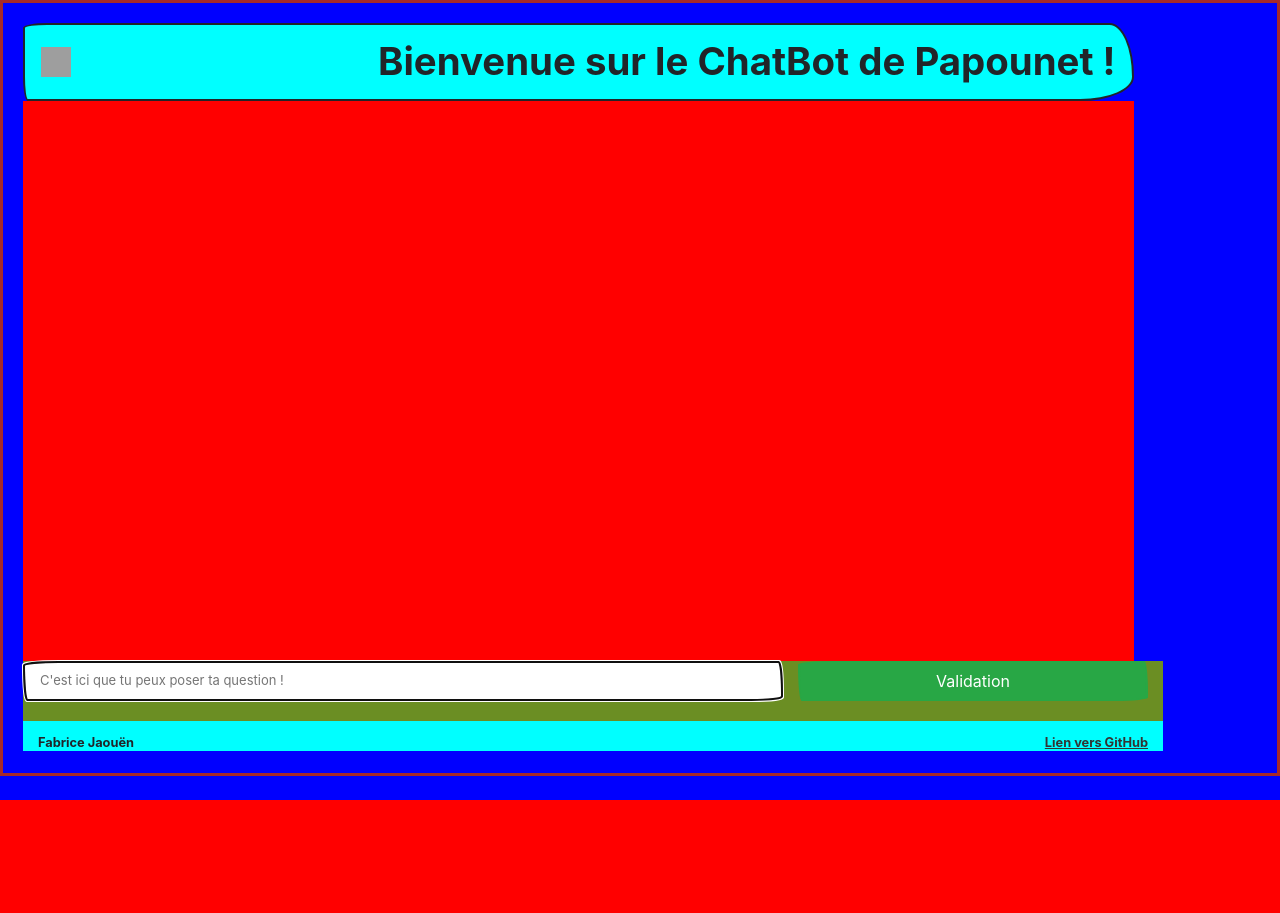
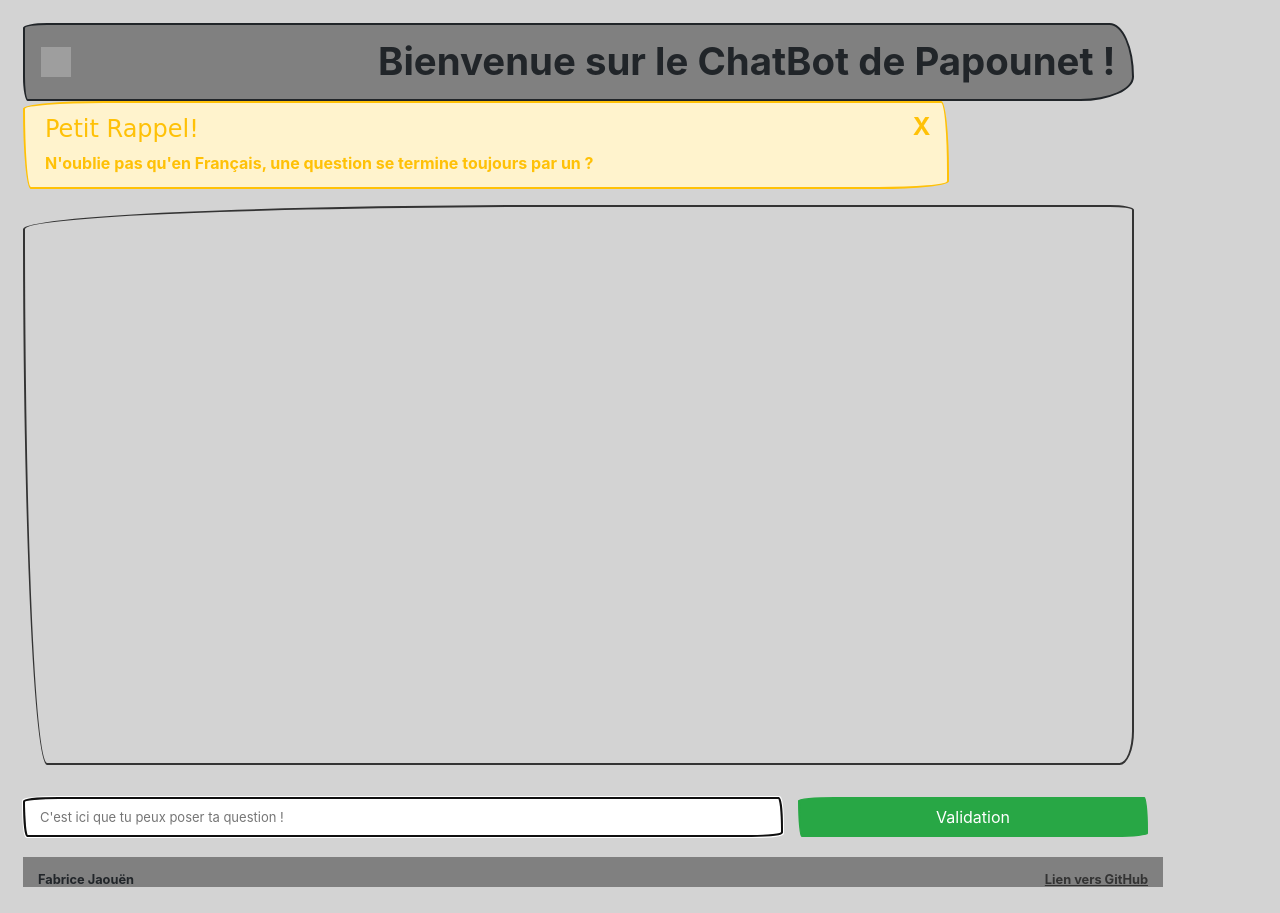
Before and after one commit to Fabrice-64/0C_Project_7, a Flask app: page / in a window 1280 px wide. Before the commit the page ends 800 px from the top, so only its background shows below. Run offline with Flask 2, Linux system fonts and the light colour scheme; some libraries are stand-ins or nearby versions; some web fonts are replaced; grey boxes are pictures that could not be loaded.

Commit message:
Correct path for JQuery script

```diff
--- /dev/null
+++ b/chatbot/app/static/process_input.js
@@ -0,0 +1,15 @@
+$(function() {
+    $("#validate").bind('click', function(){
+      $.getJSON($SCRIPT_ROOT + '/process_question', {
+      question: $('input[name="question"]').val()
+      }, function(data){
+        $("#dialogue_box").append('<div class="row align-items-start mb-3"><row_box class=col-4>' + data.question + '</row_box>\
+          <row_box class=col-4>' + data.wikipedia_response +'</row_box><row_box class=col-4><img src='+ data.google_map +'width="100px" height="100px"></row_box>');
+        var element = document.getElementById("dialogue_box");
+        element.scrollIntoView({block:"end"});
+    });
+
+    var clear_question = document.getElementById("question");
+    clear_question.value = "";
+  });
+});
--- a/chatbot/app/templates/question.html
+++ b/chatbot/app/templates/question.html
@@ -7,45 +7,18 @@
     <script src="{{ url_for('static', filename='scripts/bootstrap.min.js') }}"></script>
     <link rel="stylesheet" href="{{ url_for('static', filename='styles/bootstrap.min.css') }}">
     <meta name="viewport" content="width=device-width, initial-scale=1, shrink-to-fit=no">
-
-      <script type=text/javascript>
-        $SCRIPT_ROOT = {{ request.script_root|tojson|safe }};
-      </script>
-    <script type="text/javascript">
-      $(function() {
-        $("#validate").bind('click', function(){
-          $.getJSON($SCRIPT_ROOT + '/process_question', {
-          question: $('input[name="question"]').val()
-          }, function(data){
-            var request = $("#question").val();
-            $("#dialogue_box").append('<div class="row align-items-start"><row_box class=col-4>' + data.question + '</row_box>\
-              <row_box class=col-4>' + data.wikipedia_response +'</row_box><row_box class=col-4><img src='+ data.google_map +'width="100px" height="100px"></row_box>');
-            var element = document.getElementById("dialogue_box");
-            element.scrollIntoView({block:"end"});
-        });
-
-        var clear_question = document.getElementById("question");
-        clear_question.value = "";
-      });
-    });
-
-
-    </script>
-
-
-
     <style>
       body {
-          background-color: blue;
+        background-color: lightgray;
         padding: 20px;
         border-style: solid;
-          border-color: brown;
+        border-color: lightgray;
         min-width: fit-content;
         min-height: 700px;
       }
       dialogue_box{
         display: flex;
-          background-color: red;
+        background-color: lightgray;
         width: 90%;
         height: 70vh;
         border-left: 5%;
@@ -54,16 +27,16 @@
       }
       row_box{
         display: inline-block;
-          background-color: green;
+        background-color:lightgrey;
         max-height: 300px;
-          border-color: darkblue;
-          border: solid;
+        border-color: none;
+        border-left-style:groove;
         overflow-y: auto;
         font-size: small;
       }
       navbar {
         display: inline-block;
-          background-color: aqua;
+        background-color: grey;
         height:8%;
         width: 90%;
         font-size: 3vw;
@@ -72,16 +45,16 @@
       }
       question_field {
         display: inline-block;
-          background-color: olivedrab;
+        background-color: lightgrey;
         height: 60px;
         width: 90%;
         font-size: small;
+        margin-top: auto;
       }
-
 
       footer{
         display: inline-block;
-          background-color: aqua;
+        background-color: grey;
         height: 30px;
         padding: 1%;
         width: 90%;
@@ -94,12 +67,11 @@
         display: inline-flex;
         vertical-align: middle;
       }
-
-        .highlight{
-          background-color: darkorange;
-        }
-
     </style>
+    <script type=text/javascript>
+      $SCRIPT_ROOT = {{ request.script_root|tojson|safe }};
+    </script>
+    <script type="text/javascript" src="{{ url_for('static', filename='process_input.js') }}"></script>
   </head>
 
   <title>ChatBot de Papounet</title>
@@ -109,19 +81,18 @@
       <img src="{{ url_for('static', filename='face_co.png') }}" width="30" height="30" alt=picture">
       Bienvenue sur le ChatBot de Papounet !
     </navbar>
-
-    <dialogue_box>
+    <div class="alert alert-dismissible alert-warning w-75">
+      <button type="button" class="close" data-dismiss="alert">&times;</button>
+      <h4 class="alert-heading">Petit Rappel!</h4>
+      <p class="mb-0">N'oublie pas qu'en Français, une question se termine toujours par un ?</p>
+    </div>
+    <dialogue_box class="jumbotron">
       <ul id="dialogue_box"></ul>
     </dialogue_box>
-
-
     <question_field class="container">
       <div class="row">
         <input class="col-8" name=question id=question size=60% maxlength="140" placeholder="C'est ici que tu peux poser ta question !" autofocus>
-
-            <div class="col-4">
-            <a href=# id=validate class="btn btn-success btn-block">Validation</a>
-            </div>
+        <div class="col-4"><a href=# id=validate class="btn btn-success btn-block">Validation</a></div>
       </div>
     </question_field>
     <footer class="container">
@@ -130,8 +101,5 @@
         <a class="col-6 text-right"  id="button" href="https://github.com/Fabrice-64/OC_Project_7"> Lien vers GitHub</a>
       </div>
     </footer>
-
-
   </body>
-
 </html>
```
Also changed, not shown: chatbot/tests/controller_test.py (added, +8 -0 lines), chatbot/tests/conftest.py (line endings or trailing spaces), 1 other file. Lines whose indentation alone changed are shown as unchanged.
